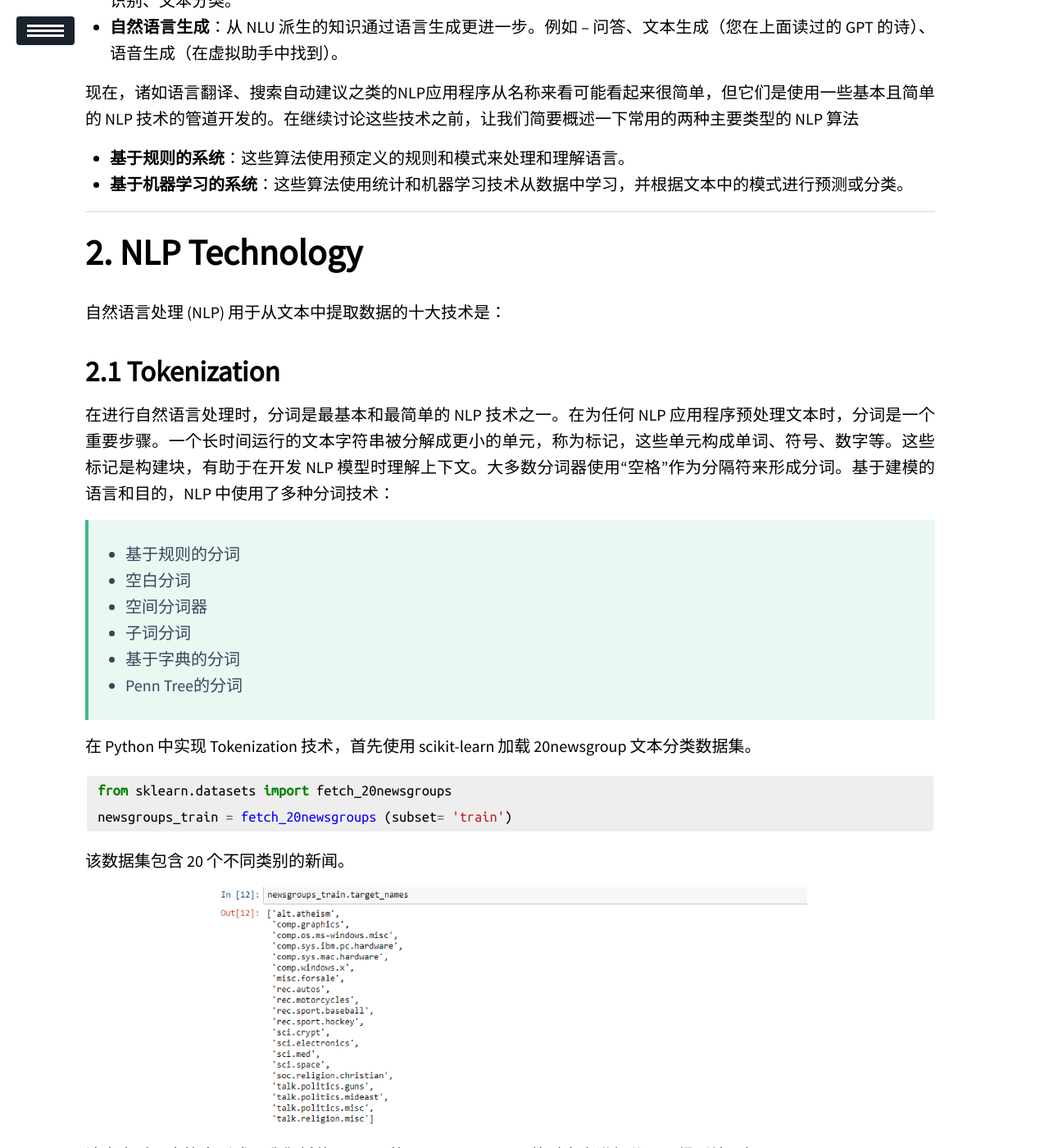
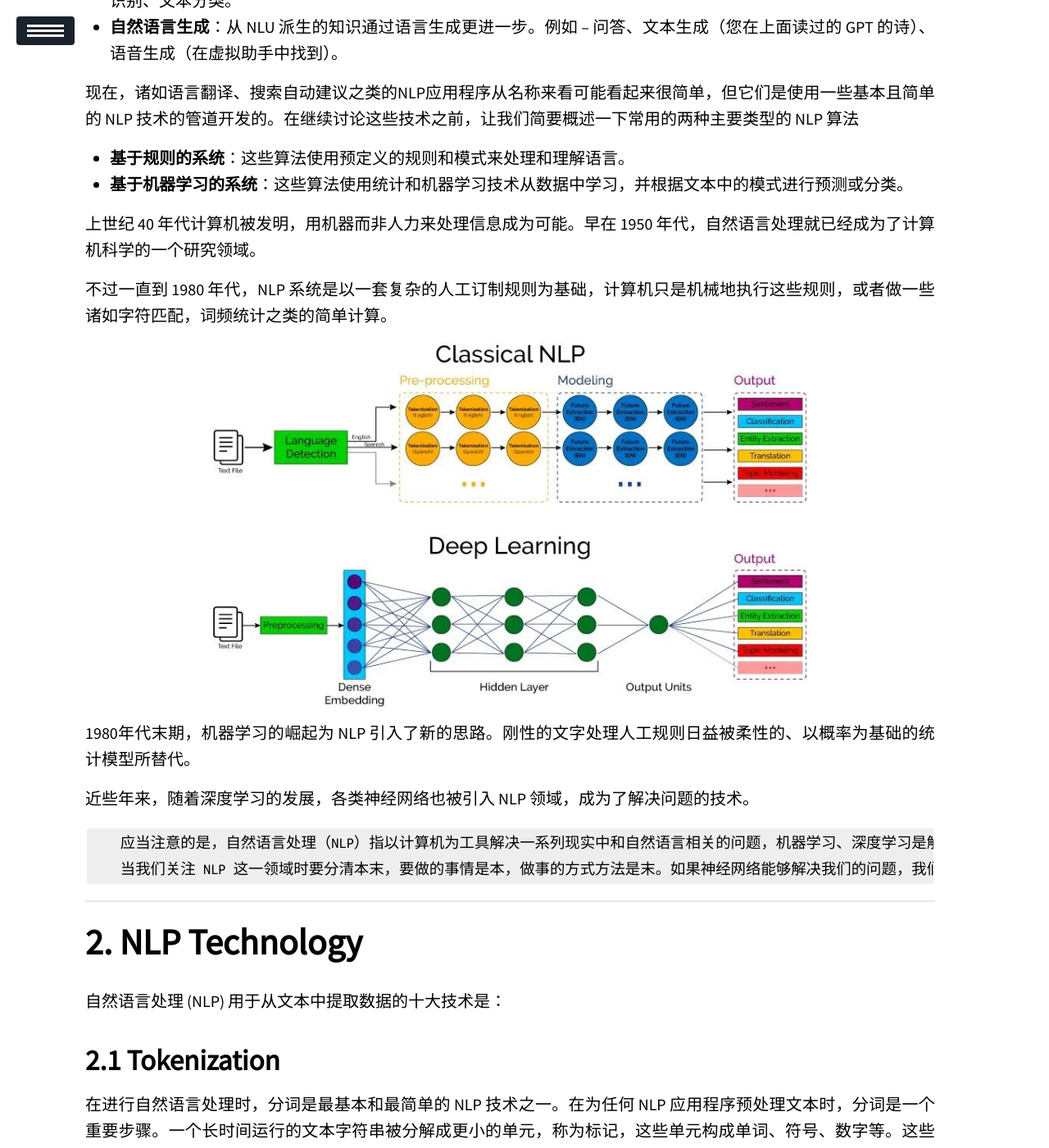
Before and after one commit to ssskz/ssskz.github.io, a Jekyll site: the page built from _posts/2024-5-19-NLP.md, in a window 1280 px wide and 1400 px high, scrolled down 889 px. Shown: the whole window at 82% size. Built offline with Jekyll 4.4.1, drawn with Linux system fonts in a browser that asks for light colours; our own code applies the rules of GitHub Pages for plain Markdown files; formulas are drawn with MathJax 3; a script that is not in the unit is left out; some of the changed text lies outside the part shown.

Commit message:
1
Signed-off-by: ssskz <12497590+ssskz@user.noreply.gitee.com>

````diff
--- a/_posts/2024-5-19-NLP.md
+++ b/_posts/2024-5-19-NLP.md
@@ -30,6 +30,21 @@ NLP 技术的力量可以追溯到 1950 年代的图灵测试，该测试用于
 
 - **基于规则的系统**：这些算法使用预定义的规则和模式来处理和理解语言。
 - **基于机器学习的系统**：这些算法使用统计和机器学习技术从数据中学习，并根据文本中的模式进行预测或分类。
+
+上世纪 40 年代计算机被发明，用机器而非人力来处理信息成为可能。早在 1950 年代，自然语言处理就已经成为了计算机科学的一个研究领域。
+
+不过一直到 1980 年代，NLP 系统是以一套复杂的人工订制规则为基础，计算机只是机械地执行这些规则，或者做一些诸如字符匹配，词频统计之类的简单计算。
+
+<img src="https://ssskz.github.io/materials/自然语言处理/nlp.jpeg" width="70%">
+
+1980年代末期，机器学习的崛起为 NLP 引入了新的思路。刚性的文字处理人工规则日益被柔性的、以概率为基础的统计模型所替代。
+
+近些年来，随着深度学习的发展，各类神经网络也被引入 NLP 领域，成为了解决问题的技术。
+
+```
+    应当注意的是，自然语言处理（NLP）指以计算机为工具解决一系列现实中和自然语言相关的问题，机器学习、深度学习是解决这些问题的具体手段。
+    当我们关注 NLP 这一领域时要分清本末，要做的事情是本，做事的方式方法是末。如果神经网络能够解决我们的问题，我们当然应该采用，但并不是只要去解决问题，就一定要用神经网络。
+```
 
 ------
 
@@ -388,9 +403,7 @@ The Foot notes are like this
 > Blockquotes can be in a footnote.
 ```
 
-```
-    as well as code blocks
-```
+
 
 [^that]: or, naturally, simple paragraphs.
 
````
